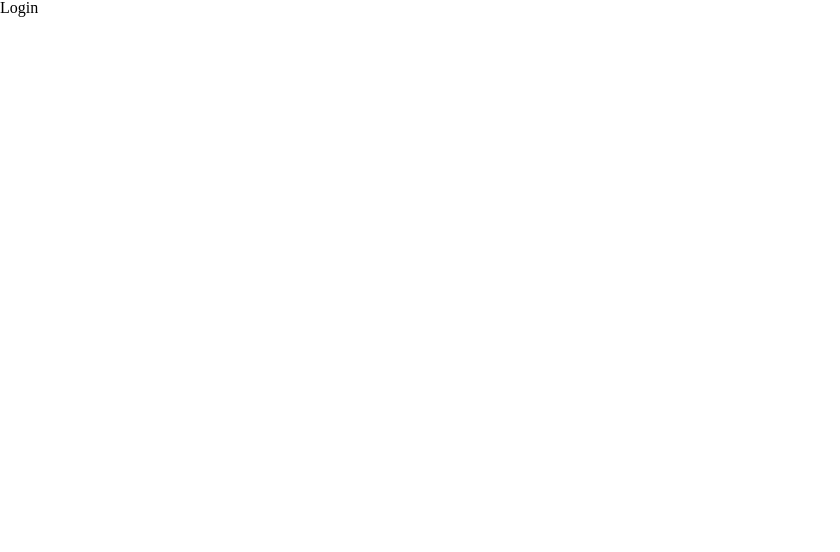
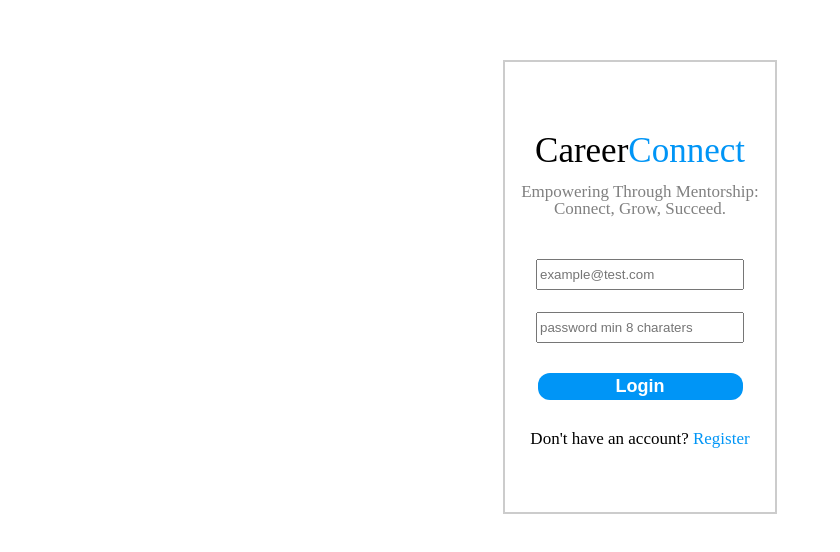
Before and after one commit to AlexanderGomes/mentorship, a React (Create React App) app in the folder frontend/: page /auth/login in a window 1280 px wide. Shown: the top 552 px of the page, without its empty margins (0-840 px from the left). Built offline with nearby package versions, Linux system fonts and the light colour scheme.

Commit message:
login && register done

```diff
--- a/frontend/src/features/auth/authSlice.js
+++ b/frontend/src/features/auth/authSlice.js
@@ -19,10 +19,7 @@ export const login = createAsyncThunk("auth/login", async (user, thunkAPI) => {
   try {
     return await authService.login(user);
   } catch (error) {
-    const message =
-      (error.response && error.response.data && error.response.data.message) ||
-      error.message ||
-      error.toString();
+    const message = error.response.data.message;
     return thunkAPI.rejectWithValue(message);
   }
 });
@@ -33,12 +30,7 @@ export const refresh = createAsyncThunk(
     try {
       return await authService.refresh(user);
     } catch (error) {
-      const message =
-        (error.response &&
-          error.response.data &&
-          error.response.data.message) ||
-        error.message ||
-        error.toString();
+      const message = error.response.data.message;
       return thunkAPI.rejectWithValue(message);
     }
   }
--- a/frontend/src/hooks/Auth.js
+++ b/frontend/src/hooks/Auth.js
@@ -8,10 +8,10 @@ const useRequireAuth = () => {
   const location = useLocation();
 
   if (!accessToken) {
-     navigate("/auth/register", { state: { from: location }, replace: true })
+    navigate("/auth/login", { state: { from: location }, replace: true });
   }
 
-  return accessToken && <Outlet />
+  return accessToken && <Outlet />;
 };
 
 export default useRequireAuth;
--- a/frontend/src/hooks/PersistentLogin.js
+++ b/frontend/src/hooks/PersistentLogin.js
@@ -30,7 +30,7 @@ function PersistentLogin() {
   }, []);
 
   useEffect(() => {
-   dispatch(reset());
+    dispatch(reset());
   }, [isError, isSuccess, message]);
 
   return <>{isLoading ? <p>Loading....</p> : <Outlet />}</>;
--- a/frontend/src/pages/login/Login.jsx
+++ b/frontend/src/pages/login/Login.jsx
@@ -1,9 +1,138 @@
-import React from 'react'
+import { useState, useEffect } from "react";
+import { useDispatch, useSelector } from "react-redux";
+import { login, reset } from "../../features/auth/authSlice";
+import { useNavigate } from "react-router-dom";
+import { useFormik } from "formik";
+import * as Yup from "yup";
+import { AiOutlineCloseCircle } from "react-icons/ai";
 
 const Login = () => {
+  const [isWrongEmail, setIsWrongEmail] = useState(false);
+  let wrongEmailMsg = "you email was not found";
+
+  const [isWrongPassWord, setIsWrongPassWord] = useState(false);
+  let wrongPassword = "passwords don't match";
+
+  const [isTokenExpired, setIsTokenExpired] = useState(false);
+  let tokenExpired = "token expired";
+
+  const dispatch = useDispatch();
+  const navigate = useNavigate();
+
+  const { accessToken, isSuccess, isError, message } = useSelector(
+    (state) => state.auth
+  );
+
+  const formik = useFormik({
+    initialValues: {
+      email: "",
+      password: "",
+    },
+    validationSchema: Yup.object({
+      email: Yup.string().email("invalid email").required("Email Required"),
+      password: Yup.string()
+        .min(8, "password must be 8 characters or longer")
+        .required("Password Required"),
+    }),
+    onSubmit: (values) => {
+      const userData = {
+        email: values.email,
+        password: values.password,
+      };
+      dispatch(login(userData));
+    },
+  });
+
+  useEffect(() => {
+    if (isSuccess || accessToken) {
+      navigate("/dash");
+      dispatch(reset());
+    }
+  }, [accessToken, isSuccess]);
+
+  useEffect(() => {
+    if (isError && message === wrongEmailMsg) {
+      setIsWrongEmail(true);
+    }
+
+    if (isError && message === wrongPassword) {
+      setIsWrongPassWord(true);
+    }
+
+    if (message === tokenExpired) {
+      setIsTokenExpired(true);
+    }
+
+    dispatch(reset());
+  }, [message, isError]);
+
   return (
-    <div>Login</div>
-  )
-}
+    <div className="register__main">
+      <form onSubmit={formik.handleSubmit} className="register__form">
+        <div className="register__top">
+          <h2>
+            Career<span className="register__span">Connect</span>
+          </h2>
+          <p>Empowering through Mentorship: Connect, Grow, Succeed.</p>
+          <div className="register__token__error">
+            {isTokenExpired && <p>Session expired, please login</p>}
+          </div>
+        </div>
+        <div>
+          <div className="login__email__error">
+            {isWrongEmail && <p>wrong email</p>}
+          </div>
+          <input
+            className="input"
+            type="email"
+            id="email"
+            name="email"
+            placeholder="example@test.com"
+            onBlur={formik.handleBlur}
+            value={formik.values.email}
+            onChange={formik.handleChange}
+          />
+          {formik.touched.email && formik.errors.email && (
+            <div className="register__input__error">
+              <AiOutlineCloseCircle size={23} />
+            </div>
+          )}
+        </div>
+        <div>
+          <div className="login__email__error">
+            {isWrongPassWord && <p>wrong password</p>}
+          </div>
+          <input
+            className="input"
+            id="password"
+            name="password"
+            type="password"
+            placeholder="password min 8 charaters"
+            onBlur={formik.handleBlur}
+            value={formik.values.password}
+            onChange={formik.handleChange}
+          />
+          {formik.touched.password && formik.errors.password && (
+            <div className="register__input__error">
+              <AiOutlineCloseCircle size={23} />
+            </div>
+          )}
+        </div>
 
-export default Login
+        <button className="register__btn" type="submit">
+          Login
+        </button>
+        <div className="register__redirect">
+          <p>
+            Don't have an account?{" "}
+            <a className="register__redirect__link" href="/auth/register">
+              Register
+            </a>{" "}
+          </p>
+        </div>
+      </form>
+    </div>
+  );
+};
+
+export default Login;
--- a/frontend/src/pages/register/Register.css
+++ b/frontend/src/pages/register/Register.css
@@ -2,6 +2,7 @@
   display: flex;
   justify-content: center;
   align-items: center;
+  flex-direction: column;
 }
 
 .register__form {
@@ -10,7 +11,7 @@
   align-items: center;
   flex-direction: column;
   gap: 20px;
-  margin-top: 150px;
+  margin-top: 60px;
   background-color: rgb(255, 255, 255);
   height: 450px;
   width: 270px;
@@ -81,3 +82,12 @@
 .register__span {
   color: rgb(0, 149, 246);
 }
+
+.register__token__error p {
+  color: red;
+}
+
+.login__email__error {
+  color: red;
+  margin-bottom: 2px;
+}
--- a/frontend/src/pages/register/Register.jsx
+++ b/frontend/src/pages/register/Register.jsx
@@ -61,15 +61,20 @@ const Register = () => {
     if (isError && message === emailErrorMsg) {
       setIsEmailTaken(true);
     }
+
+    dispatch(reset());
   }, [message, isError]);
 
   return (
     <div className="register__main">
       <form onSubmit={formik.handleSubmit} className="register__form">
         <div className="register__top">
-          <h2>Career<span className="register__span">Connect</span></h2>
+          <h2>
+            Career<span className="register__span">Connect</span>
+          </h2>
           <p>Empowering through Mentorship: Connect, Grow, Succeed.</p>
         </div>
+
         <div className="register__email__error">
           {isEmailTaken && <p>Email is taken</p>}
         </div>
--- a/package.json
+++ b/package.json
@@ -4,7 +4,7 @@
   "description": "mentorship app",
   "main": "app.js",
   "scripts": {
-    "dev": "nodemon backend/app.js",
+    "server": "nodemon backend/app.js",
     "client": "npm start --prefix frontend"
 
   },
```
Also changed, not shown: 1 other file (tests, documents, lock files or other folders).
